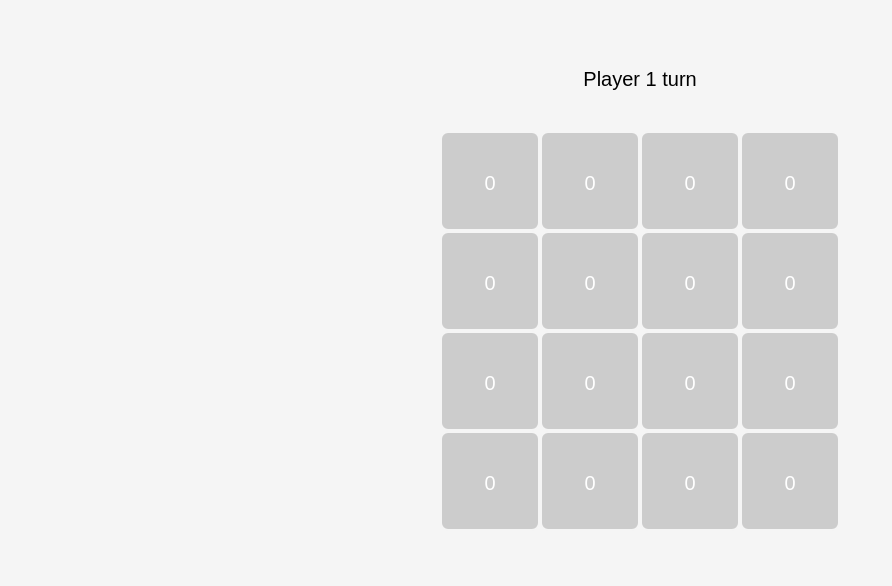
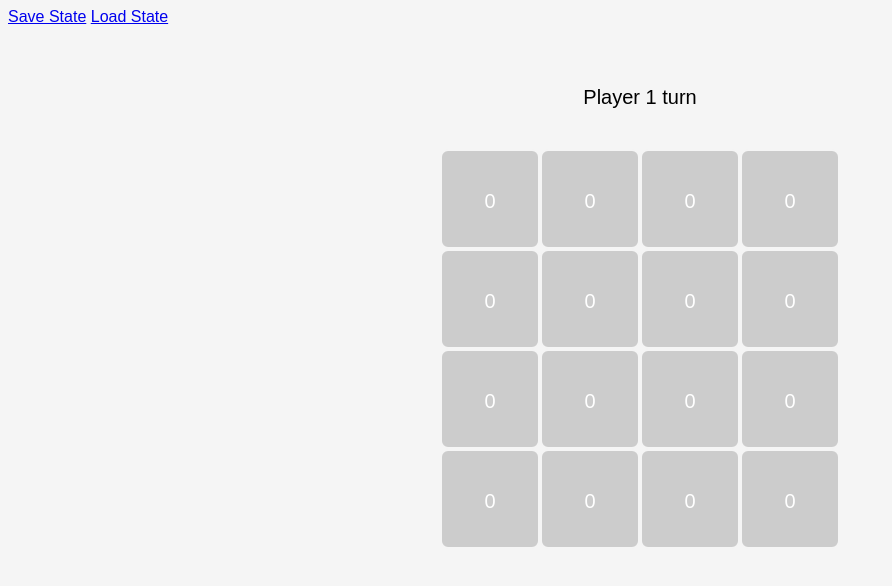
Before and after one commit to zoki/jumping_dices, a website built with webpack: page public/index.html in a window 1280 px wide. Shown: the whole page, without its empty margins (0-892 px from the left). Built offline with nearby package versions, Linux system fonts and the light colour scheme.

Commit message:
Implement save state, load state Decouple rendering from dom inserting and state generation Optimize neighbourIds

```diff
--- a/public/index.html
+++ b/public/index.html
@@ -6,5 +6,7 @@
   <title>Cels</title>
 </head>
 <body>
+  <a href="#save_state" class="js-save-state">Save State</a>
+  <a href="#load_state" class="js-load-state">Load State</a>
 </body>
 </html>
--- a/src/index.js
+++ b/src/index.js
@@ -1,8 +1,18 @@
 import Game from './models/game';
 
-new Game({
+const game = new Game({
   numPlayers: 2,
   rows: 4,
   cols: 4,
   includeBlank: false,
 });
+
+document.body.appendChild(game.el);
+
+window.game = game;
+
+document.addEventListener('click', (e) => {
+  e.preventDefault();
+  e.target.matches('.js-save-state') && game.saveState();
+  e.target.matches('.js-load-state') && game.loadState();
+});
--- a/src/models/board.js
+++ b/src/models/board.js
@@ -8,8 +8,6 @@ export default class Board {
     this.cols = cols;
     this.cubes = [];
     this.el = document.createElement('div');
-    this.render();
-    console.log('maximumTotal', this.maximumTotal());
   }
 
   findCube(value) {
@@ -28,19 +26,33 @@ export default class Board {
     return this.cubes.reduce((sum, cube) => sum + cube.maximumValue, 0);
   }
 
+  generate() {
+    for (let x = 1; x < this.rows + 1; x++) {
+      for (let y = 1; y < this.cols + 1; y++) {
+        const blank = this.includeBlank && Math.random() >= 0.90;
+        const cube = new Cube({
+          x, y, blank, board: this,
+        });
+        this.cubes.push(cube);
+      }
+    }
+  }
+
+  load(state) {
+    this.cubes = state.map((cube) => new Cube({ ...cube, board: this }));
+  }
+
+
+  renderCubes() {
+    const fragment = document.createDocumentFragment();
+    this.cubes.forEach((cube) => fragment.appendChild(cube.render().el));
+    this.el.innerHTML = '';
+    this.el.appendChild(fragment);
+  }
+
   render() {
     this.el.classList.add('board');
     this.el.setAttribute('style', `--cols:${this.cols}`);
-
-    for (let x = 1; x < this.rows + 1; x++) {
-      for (let y = 1; y < this.cols + 1; y++) {
-        const id = parseInt(`${x}${y}`, 10);
-        const blank = this.includeBlank && Math.random() >= 0.90;
-        const cube = new Cube(id, x, y, blank, this);
-        this.cubes.push(cube);
-        this.el.appendChild(cube.el);
-      }
-    }
-    this.game.el.appendChild(this.el);
+    this.renderCubes();
   }
 }
--- a/src/models/cube.js
+++ b/src/models/cube.js
@@ -1,11 +1,13 @@
 export default class Cube {
-  constructor(id, x, y, blank, board) {
+  constructor({
+    x, y, value, blank, board, player,
+  }) {
+    this.id = `${x}-${y}`;
     this.blank = blank;
-    this.value = 0;
+    this.value = value || 0;
     this.x = x;
     this.y = y;
-    this.player = undefined;
-    this.id = id;
+    this.player = player;
     this.neighbourIds = [];
     this._neighbours = [];
     this.el = document.createElement('div');
@@ -14,11 +16,17 @@ export default class Cube {
     this.setNeighbourIds();
   }
 
+  get state() {
+    return {
+      x: this.x, y: this.y, value: this.value, blank: this.blank, player: this.player,
+    };
+  }
+
   setElement() {
     this.el.classList.add('cube');
     if (this.blank) { this.el.classList.add('blank'); }
     this.el.dataset.id = this.id;
-    this.el.addEventListener('click', (e) => this.move());
+    this.el.addEventListener('click', () => this.move());
     this.render();
   }
 
@@ -63,6 +71,7 @@ export default class Cube {
     if (this.value > 0) { this.el.classList.add(`player-${this.player}`); }
     if (!this.blank) this.el.innerHTML = this.value.toString(10);
     // this.el.innerHTML = this.debug()
+    return this;
   }
 
   debug() {
@@ -86,31 +95,20 @@ export default class Cube {
   }
 
   setNeighbourIds() {
-    let x; let y; let
-      id;
+    const { x, y, neighbourIds } = this;
+    const maxBottom = this.board.cols + 1;
+    const maxRight = this.board.rows + 1;
 
-    // same row before
-    x = this.x;
-    y = this.y - 1;
-    id = parseInt(`${x}${y}`, 10);
-    if (y > 0) { this.neighbourIds.push(id); }
+    // Top / same row before
+    y > 0 && neighbourIds.push(`${x}-${y - 1}`);
 
-    // same row after
-    x = this.x;
-    y = this.y + 1;
-    id = parseInt(`${x}${y}`, 10);
-    if (y < this.board.cols + 1) { this.neighbourIds.push(id); }
+    // Bottom / same row after
+    y < maxBottom && neighbourIds.push(`${x}-${y + 1}`);
 
-    // same column before
-    x = this.x - 1;
-    y = this.y;
-    id = parseInt(`${x}${y}`, 10);
-    if (x > 0) { this.neighbourIds.push(id); }
+    // Left / same column before
+    x > 0 && neighbourIds.push(`${x - 1}-${y}`);
 
-    // same column after
-    x = this.x + 1;
-    y = this.y;
-    id = parseInt(`${x}${y}`, 10);
-    if (x < this.board.rows + 1) { this.neighbourIds.push(id); }
+    // Right / same column after
+    x < maxRight && neighbourIds.push(`${x + 1}-${y}`);
   }
 }
--- a/src/models/game.js
+++ b/src/models/game.js
@@ -1,13 +1,39 @@
 import Board from './board';
 
 export default class Game {
-  constructor({ numPlayers, rows, cols, includeBlank }) {
+  constructor({
+    numPlayers, rows, cols, includeBlank,
+  }) {
     this.currentPlayer = 1;
-    this.players = [...Array(++numPlayers).keys()].slice(1);
+    this.players = [...Array(numPlayers + 1).keys()].slice(1);
+    this.board = new Board(rows, cols, includeBlank, this);
+    this.board.generate();
+    this.setupElements();
+    this.render();
+  }
+
+  setupElements() {
     this.el = document.createElement('div');
     this.info = document.createElement('div');
+    this.el.appendChild(this.info);
+    this.el.appendChild(this.board.el);
+  }
+
+  saveState() {
+    const state = {
+      currentPlayer: this.currentPlayer,
+      cubes: this.board.cubes.map((cube) => cube.state),
+    };
+    console.log(state);
+    localStorage.setItem('game-state', JSON.stringify(state));
+  }
+
+  loadState() {
+    const state = JSON.parse(localStorage.getItem('game-state'));
+    this.board.load(state.cubes);
+    this.currentPlayer = state.currentPlayer;
     this.render();
-    this.board = new Board(rows, cols, includeBlank, this);
+    console.log(state);
   }
 
   changePlayer() {
@@ -33,12 +59,15 @@ export default class Game {
     return uniquePlayers.length === 1 && uniquePlayers[0] > 0;
   }
 
+  renderInfo() {
+    this.info.classList.add('info');
+    this.info.innerHTML = `Player ${this.currentPlayer} turn`;
+  }
+
   render() {
     this.el.classList.add('game', `player-${this.currentPlayer}`);
-    this.info.classList.add('info');
-    this.info.innerHTML = `Player ${this.currentPlayer} turn`;
+    this.renderInfo();
+    this.board.render();
+  }
 
-    this.el.appendChild(this.info);
-    document.body.appendChild(this.el);
-  }
 }
```
Also changed, not shown: .eslintrc.json.
